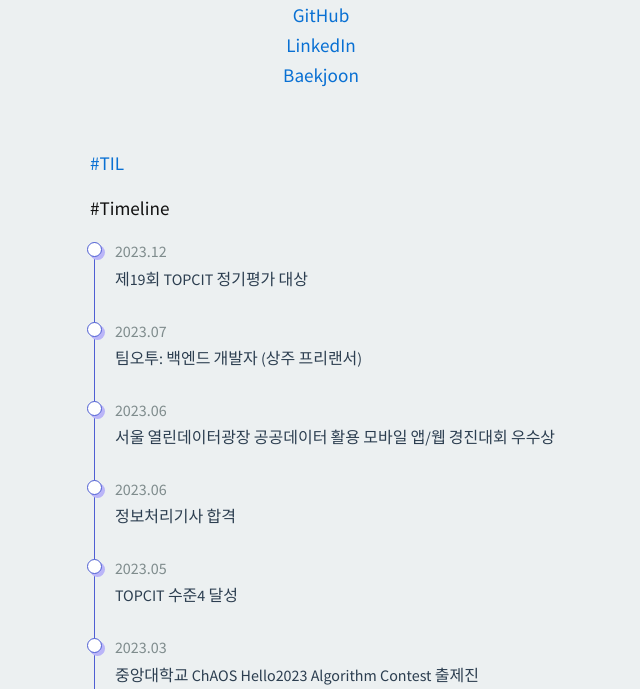
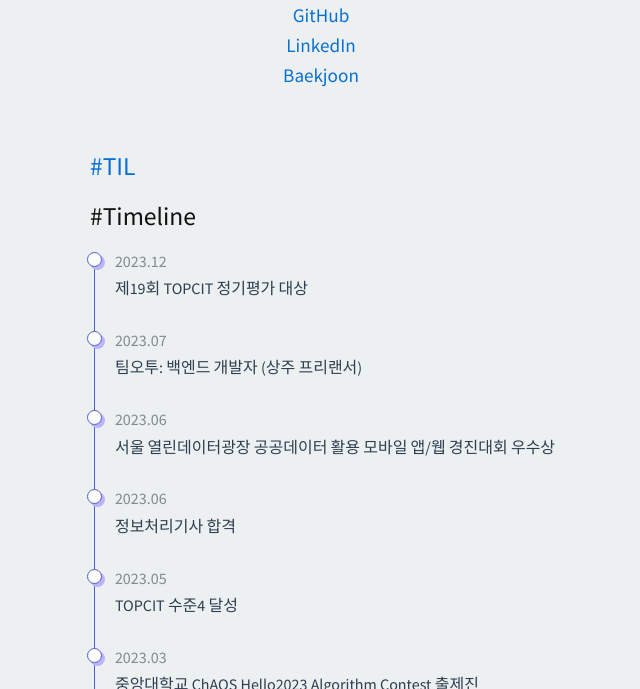
Before and after one commit to njw1204/njw1204.github.io, a website: page public/index.html in a window 1280 px wide. Shown: the part 111-800 px from the top of the page, without its empty margins (319-959 px from the left). Drawn offline with nearby package versions, Linux system fonts and the light colour scheme.

Commit message:
Edit style

```diff
--- a/public/css/style.css
+++ b/public/css/style.css
@@ -101,9 +101,9 @@ main {
 
 .timeline-title {
   display: inline-block;
-  margin-bottom: 1.2em;
+  margin-bottom: 0.8em;
   margin-left: 3px;
-  font-size: 1.2em;
+  font-size: 1.6em;
   color: #111111;
 }
 
--- a/public/index.html
+++ b/public/index.html
@@ -316,7 +316,7 @@
     </main>
 
     <footer>
-      <address>Copyright &copy; 2023 Na Jongwoo</address>
+      <address>Copyright &copy; 2024 Na Jongwoo</address>
     </footer>
   </body>
 </html>
```
